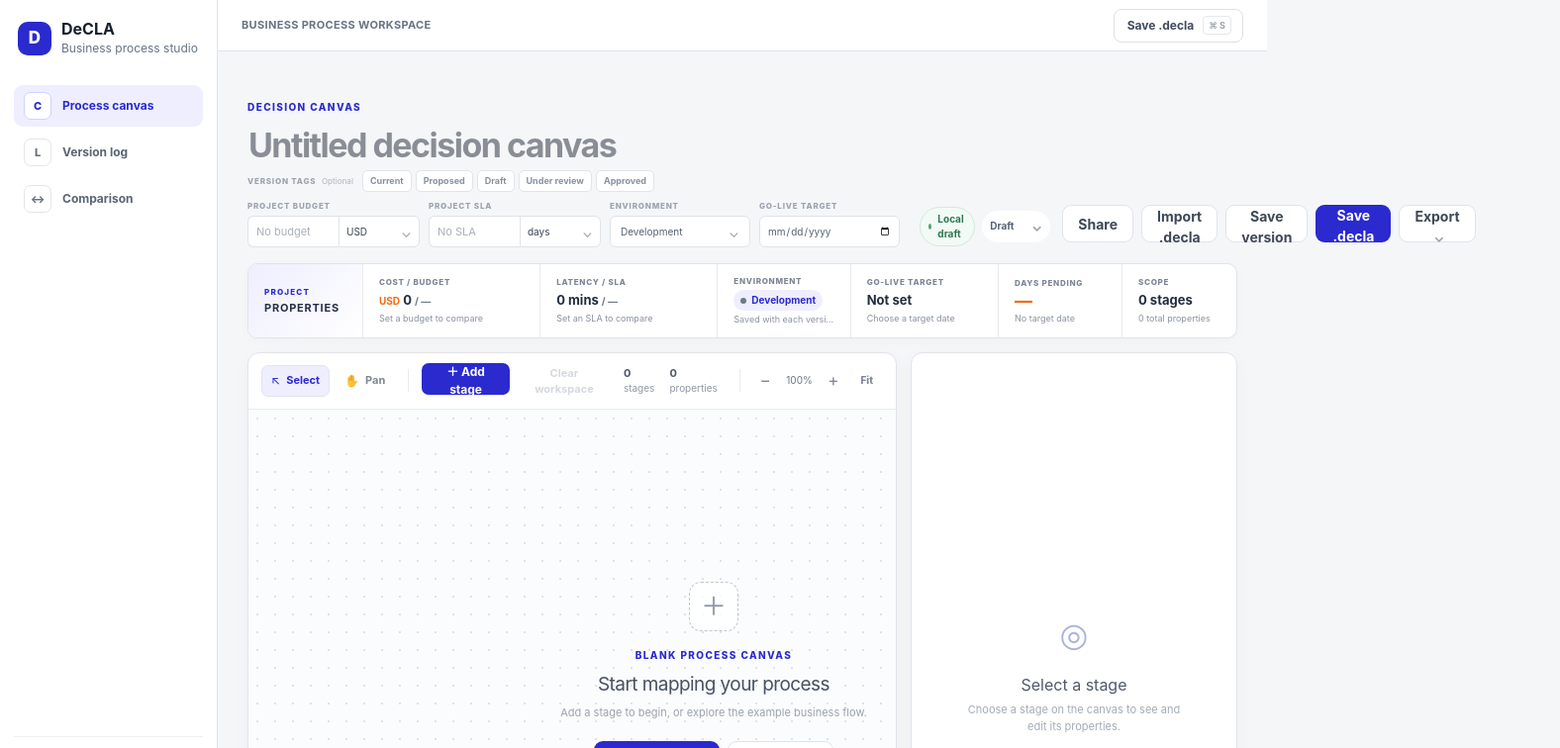
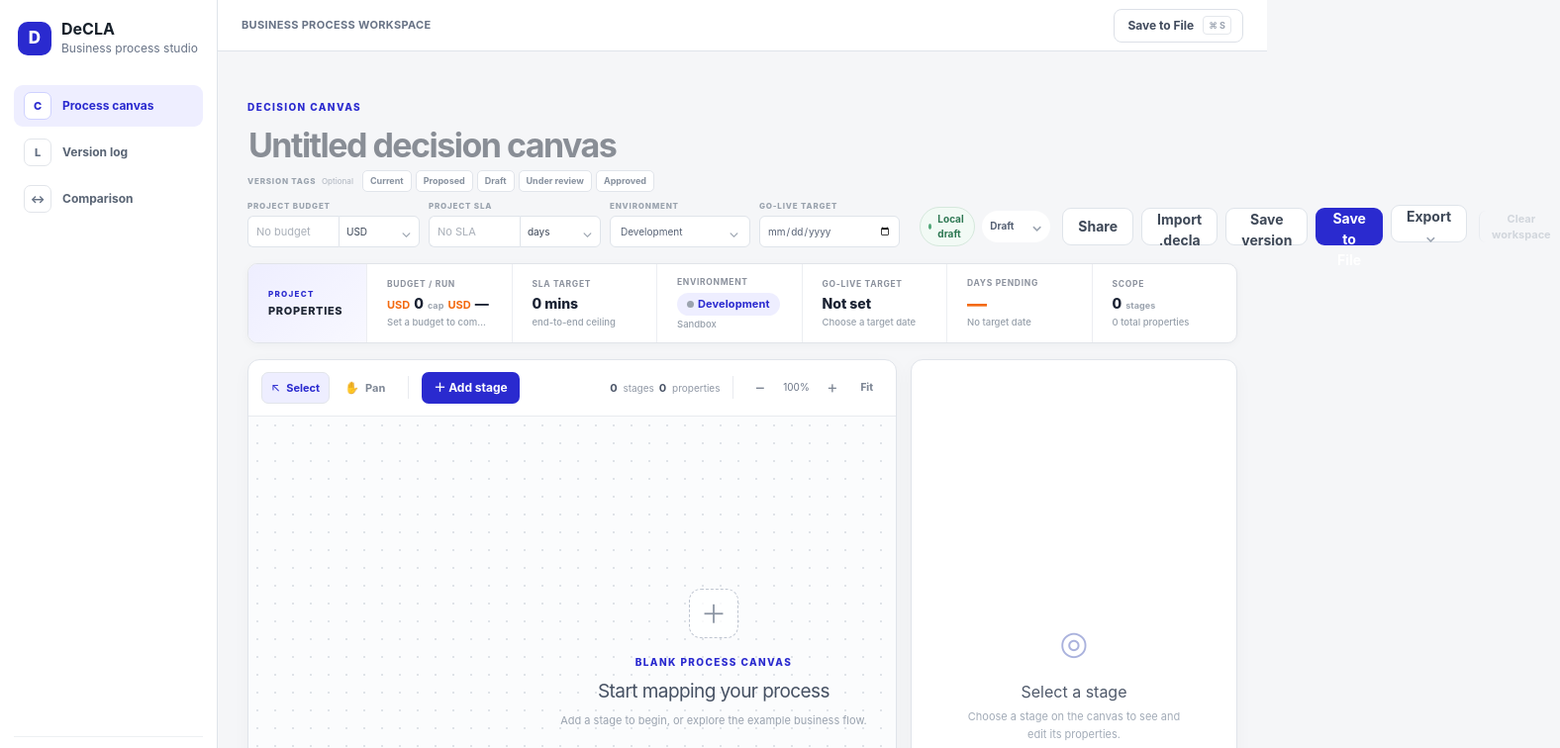
Before and after one commit to g-kannan/DeCLA, a Next.js app: page /canvas in a window 1280 px wide. Shown: the top 756 px of the page at 99% size, 1576 px wide, since content can reach past the window. Built offline with nearby package versions, Linux system fonts and the light colour scheme.

Commit message:
feat: enhance decision canvas with project properties summary and responsive layout

```diff
--- a/app/canvas/page.tsx
+++ b/app/canvas/page.tsx
@@ -141,10 +141,23 @@ type SearchableOption = { value: string; label: string };
 function SearchableSelect({ value, options, onChange, ariaLabel, className = "" }: { value: string; options: SearchableOption[]; onChange: (value: string) => void; ariaLabel: string; className?: string }) {
   const [open, setOpen] = useState(false);
   const [query, setQuery] = useState("");
+  const wrapRef = useRef<HTMLDivElement>(null);
   const selected = options.find((option) => option.value === value)?.label ?? value;
   const filtered = options.filter((option) => option.label.toLowerCase().includes(query.toLowerCase()));
 
-  return <div className={`searchable-select ${className}`.trim()}><button type="button" className="searchable-select-trigger" onClick={() => { setOpen((current) => !current); setQuery(""); }} aria-label={ariaLabel} aria-expanded={open}>{selected || "Select..."}<span>⌄</span></button>{open && <div className="searchable-select-menu"><input autoFocus value={query} onChange={(event) => setQuery(event.target.value)} onKeyDown={(event) => { if (event.key === "Escape") setOpen(false); }} placeholder="Search..." aria-label={`Search ${ariaLabel}`} />{filtered.length ? <div className="searchable-select-options">{filtered.map((option) => <button type="button" key={option.value} className={option.value === value ? "selected" : ""} onClick={() => { onChange(option.value); setOpen(false); setQuery(""); }}>{option.label}</button>)}</div> : <small className="searchable-select-empty">No matches</small>}</div>}</div>;
+  useEffect(() => {
+    if (!open) return;
+    function handleOutside(event: MouseEvent) {
+      if (wrapRef.current && !wrapRef.current.contains(event.target as Node)) {
+        setOpen(false);
+        setQuery("");
+      }
+    }
+    document.addEventListener("mousedown", handleOutside);
+    return () => document.removeEventListener("mousedown", handleOutside);
+  }, [open]);
+
+  return <div ref={wrapRef} className={`searchable-select ${className}`.trim()}><button type="button" className="searchable-select-trigger" onClick={() => { setOpen((current) => !current); setQuery(""); }} aria-label={ariaLabel} aria-expanded={open}>{selected || "Select..."}<span>⌄</span></button>{open && <div className="searchable-select-menu"><input autoFocus value={query} onChange={(event) => setQuery(event.target.value)} onKeyDown={(event) => { if (event.key === "Escape") setOpen(false); }} placeholder="Search..." aria-label={`Search ${ariaLabel}`} />{filtered.length ? <div className="searchable-select-options">{filtered.map((option) => <button type="button" key={option.value} className={option.value === value ? "selected" : ""} onClick={() => { onChange(option.value); setOpen(false); setQuery(""); }}>{option.label}</button>)}</div> : <small className="searchable-select-empty">No matches</small>}</div>}</div>;
 }
 
 export default function DecisionCanvasPage() {
@@ -360,16 +373,68 @@ export default function DecisionCanvasPage() {
   }
 
   function flowSvg() {
-    const width = Math.max(980, stages.length * 205 + 80);
-    const title = escapeXml(processName.trim() || "Decision canvas");
+    const cardWidth = 180;
+    const cardGap = 40;
+    const leftPad = 40;
+    const stagesWidth = stages.length * (cardWidth + cardGap);
+    const width = Math.max(960, stagesWidth + leftPad * 2);
+    const title = escapeXml(processName.trim() || "Untitled project");
+
+    // Project property summary row
+    const budgetLabel = projectBudget ? `${budgetCurrency} ${Number(projectBudget).toLocaleString()}` : "—";
+    const slaLabel = projectSla ? `${projectSla} ${projectSlaUnit}` : "—";
+    const envLabel = environment.charAt(0).toUpperCase() + environment.slice(1);
+    const goLiveLabel = formatShortDate(goLiveDate);
+    const propSummary = [
+      `Budget: ${budgetLabel}`,
+      `SLA: ${slaLabel}`,
+      `Env: ${envLabel}`,
+      `Go-live: ${goLiveLabel}`,
+      `${stages.length} stage${stages.length !== 1 ? "s" : ""} · ${totalProperties} propert${totalProperties !== 1 ? "ies" : "y"}`,
+    ].join("   ·   ");
+
+    const headerH = 80;
+    const propsH = 32;
+    const canvasY = headerH + propsH + 16;
+    const cardH = 164;
+    const totalH = canvasY + cardH + 40;
+
     const cards = stages.map((stage, index) => {
-      const x = 40 + index * 205;
+      const x = leftPad + index * (cardWidth + cardGap);
+      const cy = canvasY + 42;
       const icon = `${window.location.origin}/icons/stages/${stage.iconKey}.svg`;
-      const nextX = x + 165;
-      const connector = index < stages.length - 1 ? `<line x1="${nextX}" y1="170" x2="${nextX + 40}" y2="170" stroke="#b9c2ce" stroke-width="2"/><path d="M ${nextX + 34} 164 L ${nextX + 41} 170 L ${nextX + 34} 176" fill="none" stroke="#9ba6b4" stroke-width="2"/>` : "";
-      return `${connector}<g><rect x="${x}" y="88" width="165" height="164" rx="10" fill="#ffffff" stroke="${stage.color}" stroke-width="2"/><rect x="${x}" y="88" width="165" height="4" rx="2" fill="${stage.color}"/><text x="${x + 14}" y="111" fill="#9aa4b0" font-size="10" font-family="Arial, sans-serif" font-weight="700">0${index + 1}</text><circle cx="${x + 31}" cy="143" r="20" fill="${stage.color}" fill-opacity=".12"/><image href="${icon}" x="${x + 18}" y="130" width="26" height="26"/><text x="${x + 14}" y="187" fill="#273142" font-size="13" font-family="Arial, sans-serif" font-weight="700">${escapeXml(stage.name || "Untitled stage")}</text><text x="${x + 14}" y="207" fill="${stage.color}" font-size="10" font-family="Arial, sans-serif" font-weight="700">${escapeXml(stage.type)}</text><text x="${x + 14}" y="224" fill="#8792a0" font-size="10" font-family="Arial, sans-serif">${escapeXml(stage.platform)}</text><rect x="${x + 14}" y="233" width="${Math.max(42, stage.properties.length * 11 + 29)}" height="14" rx="3" fill="#f1f3f6"/><text x="${x + 20}" y="243" fill="#7d8795" font-size="8" font-family="Arial, sans-serif" font-weight="700">${stage.properties.length} ${stage.properties.length === 1 ? "property" : "properties"}</text></g>`;
+      const nextX = x + cardWidth;
+      const connector = index < stages.length - 1
+        ? `<line x1="${nextX}" y1="${canvasY + cardH / 2}" x2="${nextX + cardGap}" y2="${canvasY + cardH / 2}" stroke="#c5ccd6" stroke-width="1.5"/><path d="M ${nextX + cardGap - 6} ${canvasY + cardH / 2 - 5} L ${nextX + cardGap} ${canvasY + cardH / 2} L ${nextX + cardGap - 6} ${canvasY + cardH / 2 + 5}" fill="none" stroke="#a9b2bc" stroke-width="1.5"/>`
+        : "";
+      return [
+        connector,
+        `<g>`,
+        `<rect x="${x}" y="${canvasY}" width="${cardWidth}" height="${cardH}" rx="9" fill="#fff" stroke="${stage.color}" stroke-width="1.5"/>`,
+        `<rect x="${x}" y="${canvasY}" width="${cardWidth}" height="3" rx="1.5" fill="${stage.color}"/>`,
+        `<text x="${x + 12}" y="${canvasY + 20}" fill="#a0a9b4" font-size="9" font-family="Arial, sans-serif" font-weight="700">0${index + 1}</text>`,
+        `<circle cx="${x + 30}" cy="${cy}" r="18" fill="${stage.color}" fill-opacity=".1"/>`,
+        `<image href="${icon}" x="${x + 17}" y="${cy - 13}" width="24" height="24"/>`,
+        `<text x="${x + 12}" y="${cy + 34}" fill="#1e2a3a" font-size="12" font-family="Arial, sans-serif" font-weight="700">${escapeXml(stage.name || "Untitled")}</text>`,
+        `<text x="${x + 12}" y="${cy + 51}" fill="${stage.color}" font-size="9" font-family="Arial, sans-serif" font-weight="700">${escapeXml(stage.type)}</text>`,
+        `<text x="${x + 12}" y="${cy + 66}" fill="#8a93a2" font-size="9" font-family="Arial, sans-serif">${escapeXml(stage.platform)}</text>`,
+        stage.properties.length > 0 ? `<rect x="${x + 12}" y="${cy + 75}" width="${Math.min(cardWidth - 24, stage.properties.length * 10 + 32)}" height="13" rx="3" fill="#f2f3f6"/><text x="${x + 18}" y="${cy + 85}" fill="#7d8797" font-size="8" font-family="Arial, sans-serif" font-weight="700">${stage.properties.length} ${stage.properties.length === 1 ? "property" : "properties"}</text>` : "",
+        `</g>`,
+      ].join("");
     }).join("");
-    return `<svg xmlns="http://www.w3.org/2000/svg" xmlns:xlink="http://www.w3.org/1999/xlink" width="${width}" height="330" viewBox="0 0 ${width} 330"><rect width="100%" height="100%" fill="#fbfcfd"/><text x="40" y="35" fill="#6672cf" font-size="10" font-family="Arial, sans-serif" font-weight="800" letter-spacing="2">DECISION CANVAS</text><text x="40" y="64" fill="#1e2634" font-size="22" font-family="Arial, sans-serif" font-weight="700">${title}</text><text x="40" y="78" fill="#9aa3af" font-size="10" font-family="Arial, sans-serif">${stages.length} stages · exported from DeCLA</text>${cards || `<text x="40" y="150" fill="#9aa3af" font-size="14" font-family="Arial, sans-serif">Blank decision canvas</text>`}</svg>`;
+
+    return [
+      `<svg xmlns="http://www.w3.org/2000/svg" xmlns:xlink="http://www.w3.org/1999/xlink" width="${width}" height="${totalH}" viewBox="0 0 ${width} ${totalH}">`,
+      `<rect width="100%" height="100%" fill="#f8f9fb"/>`,
+      // Project name
+      `<text x="${leftPad}" y="38" fill="#1a2233" font-size="20" font-family="Arial, sans-serif" font-weight="700">${title}</text>`,
+      // Properties summary bar
+      `<rect x="${leftPad}" y="${headerH}" width="${width - leftPad * 2}" height="${propsH}" rx="6" fill="#fff" stroke="#e1e4e9"/>`,
+      `<text x="${leftPad + 14}" y="${headerH + 21}" fill="#6b7585" font-size="9.5" font-family="Arial, sans-serif">${escapeXml(propSummary)}</text>`,
+      // Stages
+      stages.length > 0 ? cards : `<text x="${leftPad}" y="${canvasY + 40}" fill="#a0a9b4" font-size="13" font-family="Arial, sans-serif">No stages added yet.</text>`,
+      `</svg>`,
+    ].join("");
   }
 
   function exportSvg() {
@@ -471,7 +536,7 @@ export default function DecisionCanvasPage() {
   }
 
   return (
-    <AppShell status="ready" action={<button className="toolbar-save" onClick={saveDeclaFile}>Save .decla <span>⌘ S</span></button>}>
+    <AppShell status="ready" action={<button className="toolbar-save" onClick={saveDeclaFile}>Save to File <span>⌘ S</span></button>}>
       <div className="process-page">
         <header className="process-heading">
           <div>
@@ -487,18 +552,42 @@ export default function DecisionCanvasPage() {
           </div>
           <div className="process-heading-actions">
             <div className="header-status-group"><span className="local-pill"><i /> Local draft</span><label className={`project-status-control header-project-status ${projectStatus}`}><span>PROJECT STATUS</span><SearchableSelect value={projectStatus} options={statusOptions} onChange={(value) => setProjectStatus(value as CanvasStatus)} ariaLabel="Project status" /></label></div><button className="secondary-button" onClick={() => setMessage("Share link copied to clipboard")}>Share</button>
-            <input ref={importInputRef} className="hidden-file-input" type="file" accept=".decla" onChange={handleImport} /><button className="secondary-button" onClick={() => importInputRef.current?.click()}>Import .decla</button><button className="secondary-button" onClick={saveDraft}>Save version</button><button className="primary-button" onClick={saveDeclaFile}>Save .decla</button><div className="export-menu-wrap"><button className="secondary-button" onClick={() => setShowExportMenu((open) => !open)}>Export <span className="button-caret">⌄</span></button>{showExportMenu && <div className="floating-menu export-menu"><small>EXPORT CANVAS</small><button onClick={saveDeclaFile}>DeCLA file <span>.decla</span></button><button onClick={exportSvg}>SVG image <span>.svg</span></button><button onClick={exportPng}>PNG image <span>.png</span></button></div>}</div>
+            <input ref={importInputRef} className="hidden-file-input" type="file" accept=".decla" onChange={handleImport} /><button className="secondary-button" onClick={() => importInputRef.current?.click()}>Import .decla</button><button className="secondary-button" onClick={saveDraft}>Save version</button><button className="primary-button" onClick={saveDeclaFile}>Save to File</button><div className="export-menu-wrap"><button className="secondary-button" onClick={() => setShowExportMenu((open) => !open)}>Export <span className="button-caret">⌄</span></button>{showExportMenu && <div className="floating-menu export-menu"><small>EXPORT CANVAS</small><button onClick={exportSvg}>SVG image <span>.svg</span></button><button onClick={exportPng}>PNG image <span>.png</span></button></div>}</div><button className="clear-canvas-button" onClick={clearCanvas} disabled={!Boolean(processName || projectStatus !== "draft" || environment !== "development" || goLiveDate || projectBudget || projectSla || versionTags.length || stages.length || versions.length)}>Clear workspace</button>
           </div>
         </header>
 
         <section className="project-properties-strip" aria-label="Project properties">
           <div className="project-properties-title"><span>PROJECT</span><strong>PROPERTIES</strong></div>
-          <div className="project-property-metric"><span>COST / BUDGET</span><strong><em>{budgetCurrency}</em> {totalCost.toLocaleString()} <i>/ {projectBudget ? Number(projectBudget).toLocaleString() : "—"}</i></strong><small>{budgetTotal > 0 ? `${Math.round((totalCost / budgetTotal) * 100)}% of project budget` : "Set a budget to compare"}</small></div>
-          <div className="project-property-metric"><span>LATENCY / SLA</span><strong>{formatDuration(totalLatencyMinutes)} <i>/ {projectSla ? `${projectSla} ${projectSlaUnit}` : "—"}</i></strong><small>{slaTargetMinutes > 0 ? `${Math.round((totalLatencyMinutes / slaTargetMinutes) * 100)}% of SLA target` : "Set an SLA to compare"}</small></div>
-          <div className="project-property-metric"><span>ENVIRONMENT</span><strong className={`environment-badge ${environment}`}><i />{environmentOptions.find((option) => option.value === environment)?.label}</strong><small>Saved with each version</small></div>
-          <div className="project-property-metric"><span>GO-LIVE TARGET</span><strong>{formatShortDate(goLiveDate)}</strong><small>{goLiveDate ? "Target release date" : "Choose a target date"}</small></div>
-          <div className="project-property-metric days-pending"><span>DAYS PENDING</span><strong>{pendingDays === null ? "—" : pendingDays > 0 ? pendingDays : 0}</strong><small>{pendingDays === null ? "No target date" : pendingDays > 0 ? "calendar days remaining" : pendingDays === 0 ? "go live is today" : `${Math.abs(pendingDays)} days past target`}</small></div>
-          <div className="project-property-metric"><span>SCOPE</span><strong>{stages.length} stages</strong><small>{totalProperties} total properties</small></div>
+          <div className="project-property-metric">
+            <span>BUDGET / RUN</span>
+            <strong><em>{budgetCurrency}</em>{totalCost.toLocaleString()}<span className="prop-cap">cap</span> <em>{budgetCurrency}</em>{projectBudget ? Number(projectBudget).toLocaleString() : "—"}</strong>
+            <small>{budgetTotal > 0 ? `${Math.round((totalCost / budgetTotal) * 100)}% of run budget` : "Set a budget to compare"}</small>
+          </div>
+          <div className="project-property-metric">
+            <span>SLA TARGET</span>
+            <strong>{formatDuration(totalLatencyMinutes)}</strong>
+            <small>{slaTargetMinutes > 0 ? `${Math.round((totalLatencyMinutes / slaTargetMinutes) * 100)}% · end-to-end ceiling` : "end-to-end ceiling"}</small>
+          </div>
+          <div className="project-property-metric">
+            <span>ENVIRONMENT</span>
+            <strong className={`environment-badge ${environment}`}><i />{environmentOptions.find((option) => option.value === environment)?.label}</strong>
+            <small>{environment === "production" ? "Live traffic" : environment === "staging" ? "Pre-production" : "Sandbox"}</small>
+          </div>
+          <div className="project-property-metric">
+            <span>GO-LIVE TARGET</span>
+            <strong>{formatShortDate(goLiveDate)}</strong>
+            <small>{goLiveDate ? "Target release date" : "Choose a target date"}</small>
+          </div>
+          <div className="project-property-metric days-pending">
+            <span>DAYS PENDING</span>
+            <strong>{pendingDays === null ? "—" : pendingDays > 0 ? pendingDays : 0}</strong>
+            <small>{pendingDays === null ? "No target date" : pendingDays > 0 ? "calendar days remaining" : pendingDays === 0 ? "go live is today" : `${Math.abs(pendingDays)} days past target`}</small>
+          </div>
+          <div className="project-property-metric">
+            <span>SCOPE</span>
+            <strong>{stages.length}<span className="prop-cap"> stages</span></strong>
+            <small>{totalProperties} total properties</small>
+          </div>
         </section>
 
         {message && <button className="process-toast" onClick={() => setMessage("")} aria-label="Dismiss message">{message}<span>×</span></button>}
@@ -517,7 +606,6 @@ export default function DecisionCanvasPage() {
                     {stageTypes.map((kind) => <button key={kind.key} onClick={() => addStage(kind)}><span className="menu-color" style={{ background: kind.color }} />{kind.label}<span>+</span></button>)}
                     </div>}
                   </div>
-                  <button className="clear-canvas-button" onClick={clearCanvas} disabled={!Boolean(processName || projectStatus !== "draft" || environment !== "development" || goLiveDate || projectBudget || projectSla || versionTags.length || stages.length || versions.length)}>Clear workspace</button>
                 </div>
               <div className="canvas-toolbar-group canvas-tools-right">
                 <span className="canvas-stat"><strong>{stages.length}</strong> stages</span>
--- a/app/globals.css
+++ b/app/globals.css
@@ -1077,7 +1077,8 @@ input:focus, select:focus, textarea:focus {
 .project-status-control.archived { border-color: #dfe3e8; background: #f6f7f8; }.project-status-control.archived select { color: #75808e; }
 .hidden-file-input { display: none; }
 .process-heading p { margin: 0; color: #7b8594; font-size: 13px; }
-.process-heading-actions { display: flex; gap: 8px; }
+.process-heading-actions { display: flex; align-items: center; gap: 8px; }
+.process-heading-actions > .clear-canvas-button { margin-left: 4px; border-left: 1px solid #e4e8ed; padding-left: 12px; }
 .process-heading-actions .secondary-button, .process-heading-actions .primary-button { height: 38px; }
 .header-status-group { display: flex; align-items: center; gap: 7px; margin-right: 4px; }
 .header-project-status { min-width: 69px; padding: 0; border: 0; background: transparent; }
@@ -1094,23 +1095,143 @@ input:focus, select:focus, textarea:focus {
 .process-toast { position: fixed; top: 68px; right: 28px; z-index: 40; display: flex; align-items: center; gap: 17px; padding: 10px 12px 10px 14px; border: 1px solid #cfe7d8; border-radius: 8px; color: #327354; background: #f2fbf5; box-shadow: 0 8px 26px rgba(28, 42, 61, .1); font-size: 12px; font-weight: 700; }
 .process-toast span { color: #80a992; font-size: 17px; line-height: 1; }
 
-.project-properties-strip { display: grid; grid-template-columns: 116px minmax(150px, 1.2fr) minmax(150px, 1.2fr) minmax(130px, .9fr) minmax(145px, 1fr) minmax(125px, .8fr) minmax(115px, .75fr); min-height: 74px; margin: 0 0 14px; overflow-x: auto; border: 1px solid #e1e4e9; border-radius: 10px; background: #fff; box-shadow: 0 3px 12px rgba(31, 42, 58, .025); }
-.project-properties-title, .project-property-metric { display: grid; min-width: 0; align-content: center; padding: 11px 16px; border-right: 1px solid #e8eaee; }
-.project-properties-title { color: #263044; background: linear-gradient(135deg, var(--primary-soft), #fff); }
-.project-properties-title span { color: var(--primary); font-size: 8px; font-weight: 850; letter-spacing: .15em; }
-.project-properties-title strong { margin-top: 2px; font-size: 11px; letter-spacing: .07em; }
+/* ── Project Properties Strip ── */
+.project-properties-strip {
+  display: flex;
+  align-items: stretch;
+  min-height: 68px;
+  margin: 0 0 16px;
+  overflow-x: auto;
+  border: 1px solid #e1e4e9;
+  border-radius: 10px;
+  background: #fff;
+  box-shadow: 0 2px 8px rgba(31, 42, 58, .04);
+}
+.project-properties-title,
+.project-property-metric {
+  display: flex;
+  flex-direction: column;
+  justify-content: center;
+  min-width: 0;
+  padding: 12px 20px;
+  border-right: 1px solid #eceef2;
+}
+/* Title cell (left label) */
+.project-properties-title {
+  flex: 0 0 120px;
+  gap: 2px;
+  color: #263044;
+  background: linear-gradient(135deg, var(--primary-soft) 0%, #f8f8ff 100%);
+}
+.project-properties-title span {
+  color: var(--primary);
+  font-size: 8px;
+  font-weight: 800;
+  letter-spacing: .16em;
+  text-transform: uppercase;
+}
+.project-properties-title strong {
+  margin-top: 1px;
+  color: #1e2634;
+  font-size: 11px;
+  font-weight: 800;
+  letter-spacing: .06em;
+  text-transform: uppercase;
+}
+/* Metric cells */
+.project-property-metric {
+  flex: 1 1 0;
+  gap: 1px;
+  min-width: 120px;
+}
 .project-property-metric:last-child { border-right: 0; }
-.project-property-metric > span { color: #7c8594; font-size: 8px; font-weight: 850; letter-spacing: .09em; }
-.project-property-metric > strong { overflow: hidden; margin-top: 3px; color: #222c3d; font-size: 13px; text-overflow: ellipsis; white-space: nowrap; }
-.project-property-metric > strong em { color: var(--accent); font-size: 10px; font-style: normal; }
-.project-property-metric > strong > i { color: #707987; font-size: 10px; font-style: normal; font-weight: 650; }
-.project-property-metric > small { overflow: hidden; margin-top: 2px; color: #8a93a0; font-size: 9px; text-overflow: ellipsis; white-space: nowrap; }
-.project-property-metric.days-pending > strong { color: var(--accent); font-size: 18px; line-height: 1; }
-.environment-badge { display: inline-flex; width: fit-content; align-items: center; gap: 5px; padding: 3px 7px; border-radius: 999px; font-size: 10px !important; text-transform: capitalize; }
-.environment-badge > i { width: 6px; height: 6px; border-radius: 50%; background: currentColor; }
-.environment-badge.development { color: var(--primary) !important; background: var(--primary-soft); }
-.environment-badge.staging { color: #a14c12 !important; background: var(--accent-soft); }
-.environment-badge.production { color: #197a55 !important; background: #e8f8f1; }
+.project-property-metric > span {
+  color: #8b919d;
+  font-size: 8.5px;
+  font-weight: 750;
+  letter-spacing: .08em;
+  text-transform: uppercase;
+}
+.project-property-metric > strong {
+  display: flex;
+  overflow: hidden;
+  align-items: baseline;
+  gap: 4px;
+  margin-top: 3px;
+  color: #1a2233;
+  font-size: 14px;
+  font-weight: 800;
+  text-overflow: ellipsis;
+  white-space: nowrap;
+  line-height: 1.35;
+}
+.project-property-metric > strong em {
+  color: var(--accent);
+  font-size: 11px;
+  font-style: normal;
+  font-weight: 700;
+}
+.project-property-metric > strong > i {
+  color: #9ba3ae;
+  font-size: 11px;
+  font-style: normal;
+  font-weight: 600;
+}
+.project-property-metric > strong .prop-cap {
+  color: #9ba3ae;
+  font-size: 9px;
+  font-style: normal;
+  font-weight: 700;
+  letter-spacing: .01em;
+}
+.project-property-metric > small {
+  overflow: hidden;
+  margin-top: 2px;
+  color: #97a0ab;
+  font-size: 9.5px;
+  font-weight: 500;
+  text-overflow: ellipsis;
+  white-space: nowrap;
+  line-height: 1.3;
+}
+/* Days pending highlight */
+.project-property-metric.days-pending > strong {
+  color: var(--accent);
+  font-size: 20px;
+  font-weight: 850;
+  line-height: 1;
+}
+/* Environment badge */
+.environment-badge {
+  display: inline-flex;
+  width: fit-content;
+  align-items: center;
+  gap: 6px;
+  padding: 4px 10px;
+  border-radius: 999px;
+  font-size: 11px !important;
+  font-weight: 700 !important;
+  text-transform: capitalize;
+  letter-spacing: .01em;
+}
+.environment-badge > i {
+  width: 7px;
+  height: 7px;
+  border-radius: 50%;
+  background: currentColor;
+}
+.environment-badge.development {
+  color: var(--primary) !important;
+  background: var(--primary-soft);
+}
+.environment-badge.staging {
+  color: #a14c12 !important;
+  background: var(--accent-soft);
+}
+.environment-badge.production {
+  color: #197a55 !important;
+  background: #e8f8f1;
+}
 
 .process-layout { display: grid; grid-template-columns: minmax(0, 1fr) 330px; gap: 14px; align-items: stretch; }
 .process-canvas-panel, .inspector-panel { min-height: 650px; border: 1px solid #e0e4ea; border-radius: 12px; background: #fff; box-shadow: 0 5px 18px rgba(30, 42, 60, .035); }
```
